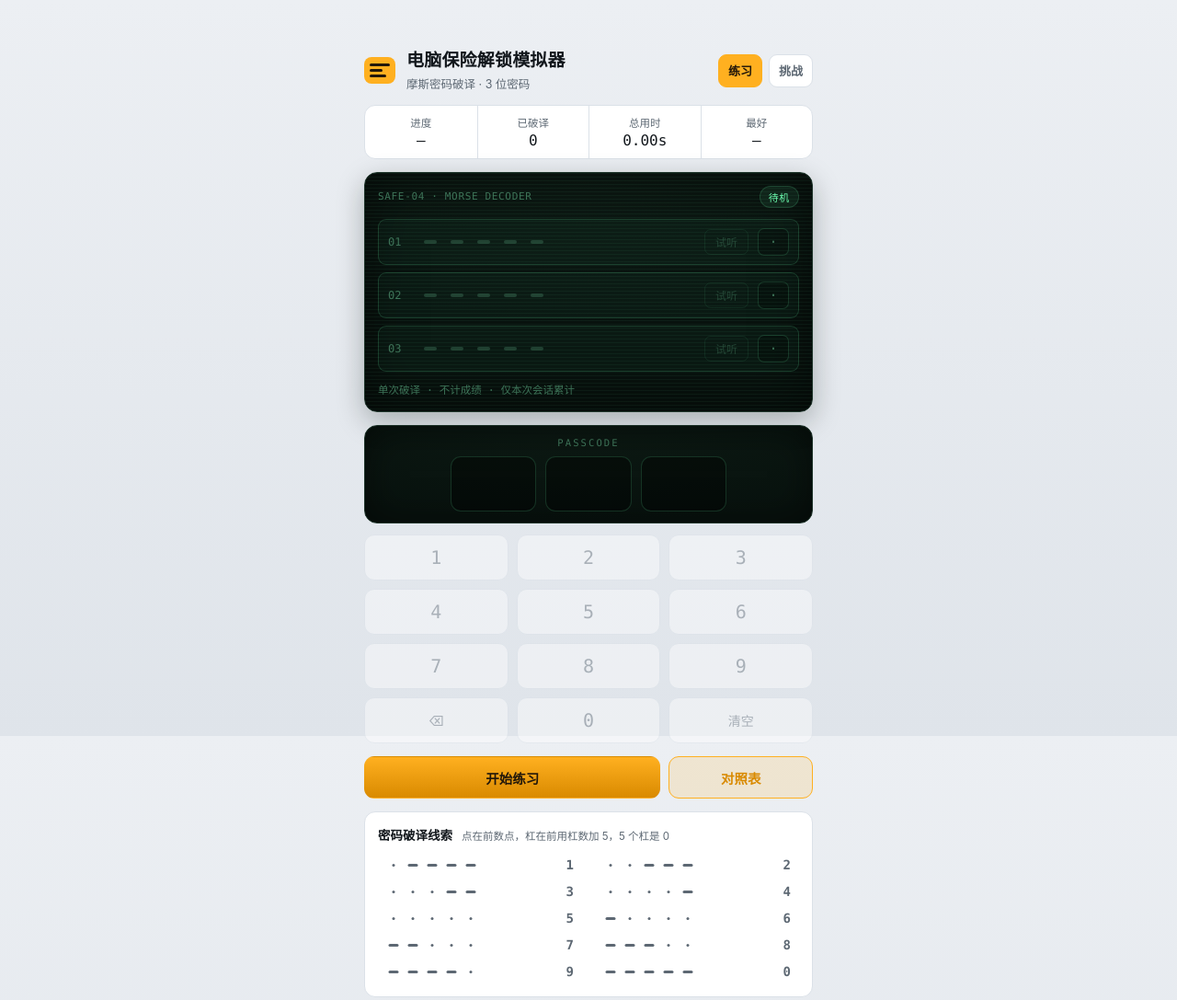
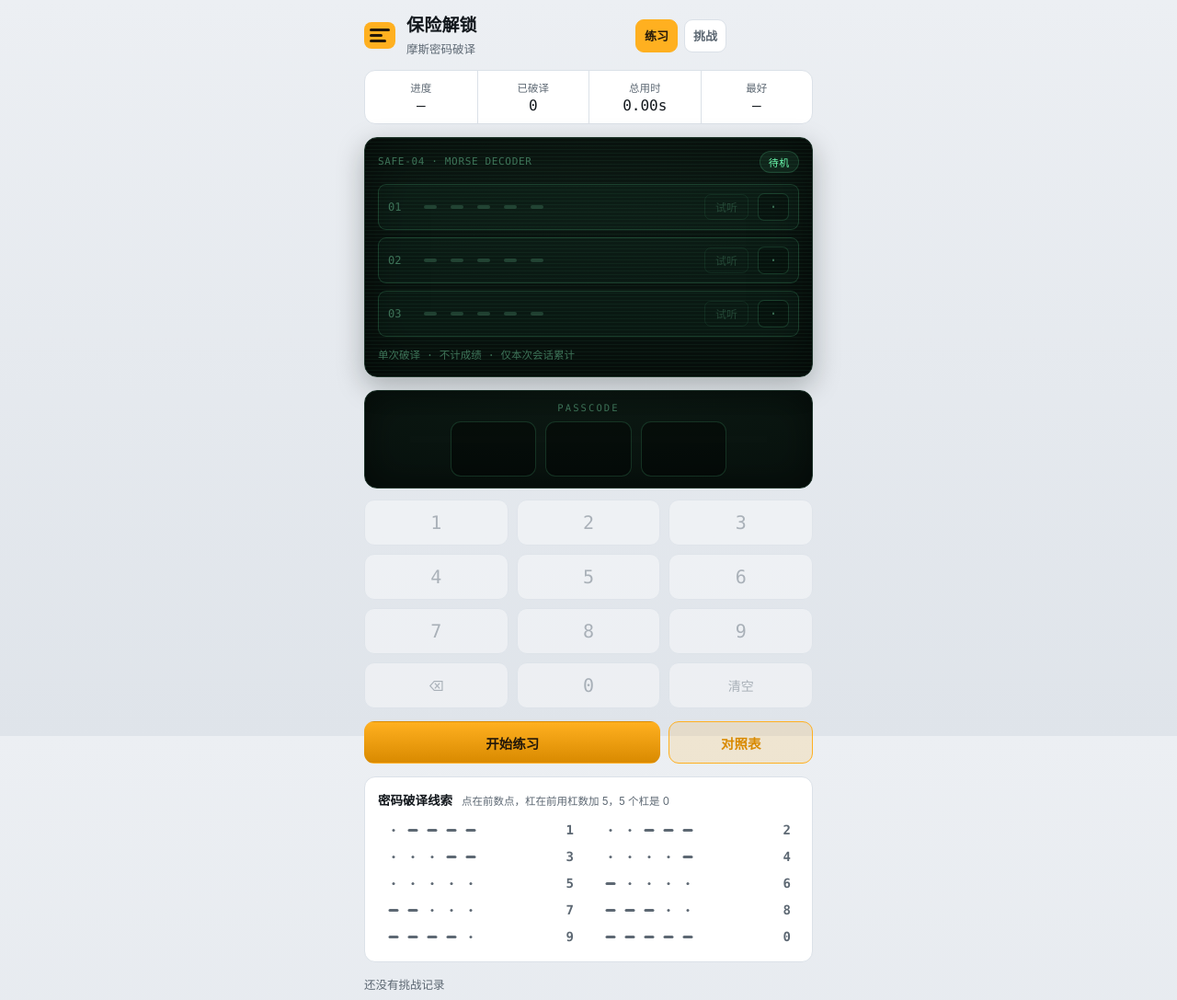
Before and after one commit to ChengYull/delta-pc-unlock, a website built with Vite: page index.html in a window 1280 px wide. Shown: the top 1087 px of the page at 92% size. Built offline with nearby package versions, Linux system fonts and the light colour scheme; what @heybox/hb-sdk would draw is missing.

Commit message:
顶栏回到悬浮按钮同一行，标题与副标题一起缩短
用户选择紧凑方案：不再把整条顶栏推到悬浮区下方，改为缩短文案 + 顶栏与悬浮按钮同排。

- .topbar 恢复 padding-right: --host-actions-width，min-height: --host-actions-band
  从 .brand 移到 .topbar（这一行整体盖过悬浮区，后面内容必定在其下方）
- .app 的 padding-top 撤掉 band，回到「状态栏 + 16」，省回 38px 纵向空间
- index.html：标题 9 字 → 4 字「保险解锁」，副标题 13 字 → 6 字「摩斯密码破译」。
  品牌块宽度由两者中较宽的那个决定，只缩标题没用——原副标题 162px 才是宽度大头
- .chip padding 10px → 9px，多让 4px
- 宽度预算：440px 余 83、390px 余 40、360px 余 10（README 里记了这张表）
- README：布局与安全区一节改回横向避让的说明 + 预算表

```diff
--- a/index.html
+++ b/index.html
@@ -11,8 +11,8 @@
         <div class="brand">
           <span class="brand__mark" aria-hidden="true"><i></i><i></i><i></i></span>
           <div class="brand__text">
-            <h1 class="brand__title">电脑保险解锁模拟器</h1>
-            <p class="brand__sub">摩斯密码破译 · 3 位密码</p>
+            <h1 class="brand__title">保险解锁</h1>
+            <p class="brand__sub">摩斯密码破译</p>
           </div>
         </div>
         <div class="chips" id="chips" role="group" aria-label="难度"></div>
--- a/src/styles.css
+++ b/src/styles.css
@@ -36,8 +36,9 @@
   /* 宿主悬浮按钮的占位。状态栏之下、右上角浮着一组「更多 / 分享」按钮，
      平台没有公开它的尺寸，这里取调试台绘制同一组按钮时的实现：
      相对状态栏底部再往下 6px、整体 87 × 32、右边距 7。
-     顶栏整条都排在它下方，所以只需要知道纵向要留多少。 */
+     顶栏要和它同处一行，所以纵向、横向的量都得知道。 */
   --host-actions-band: 38px; /* 6 + 32：状态栏之下需要让开的高度 */
+  --host-actions-width: 94px; /* 87 + 7：横向占位，含右边距 */
 
   /* 摩斯字形：每个符号（点或杠）占用同样宽度的格子 --morse-cell，格子之间留 --morse-gap。
      符号在格子里居中绘制，所以一行摩斯的宽度只由符号个数决定，不会因为点数多就变短。 */
@@ -96,9 +97,9 @@ body {
   gap: 14px;
   width: min(100%, 520px);
   margin: 0 auto;
-  /* 顶部先让开状态栏，再让开宿主在右上角浮的那组「更多 / 分享」按钮。
-     整条顶栏（标题 + 难度）都排在悬浮区下方，所以不需要再做横向避让。 */
-  padding-top: calc(max(env(safe-area-inset-top, 0px), var(--safe-top)) + var(--host-actions-band) + 16px);
+  /* 顶部只让开状态栏；右上角悬浮按钮与顶栏同处一行，由 .topbar 自己绕开（见下）。
+     env() 与宿主实测值取大者：真机上 env() 有值，调试台里只有宿主知道。 */
+  padding-top: calc(max(env(safe-area-inset-top, 0px), var(--safe-top)) + 16px);
   padding-right: calc(max(env(safe-area-inset-right, 0px), var(--safe-right)) + 16px);
   padding-bottom: calc(max(env(safe-area-inset-bottom, 0px), var(--safe-bottom)) + 24px);
   padding-left: calc(max(env(safe-area-inset-left, 0px), var(--safe-left)) + 16px);
@@ -112,6 +113,11 @@ body {
   align-items: center;
   justify-content: space-between;
   min-width: 0;
+  /* 顶栏和宿主的「更多 / 分享」按钮同处一行：右侧整块留空，难度按钮不越过它；
+     行高撑到悬浮区下沿，后面接的 HUD、终端屏幕就一定在它下面。
+     标题与副标题因此都要短（见 index.html 的 .brand__text），不然会被省略号截断。 */
+  min-height: var(--host-actions-band);
+  padding-right: var(--host-actions-width);
 }
 
 .brand {
@@ -180,7 +186,7 @@ body {
 
 .chip {
   min-height: 36px;
-  padding: 0 10px;
+  padding: 0 9px;
   border: 1px solid var(--line);
   border-radius: 9px;
   color: var(--ink-soft);
```
Also changed, not shown: README.md.
